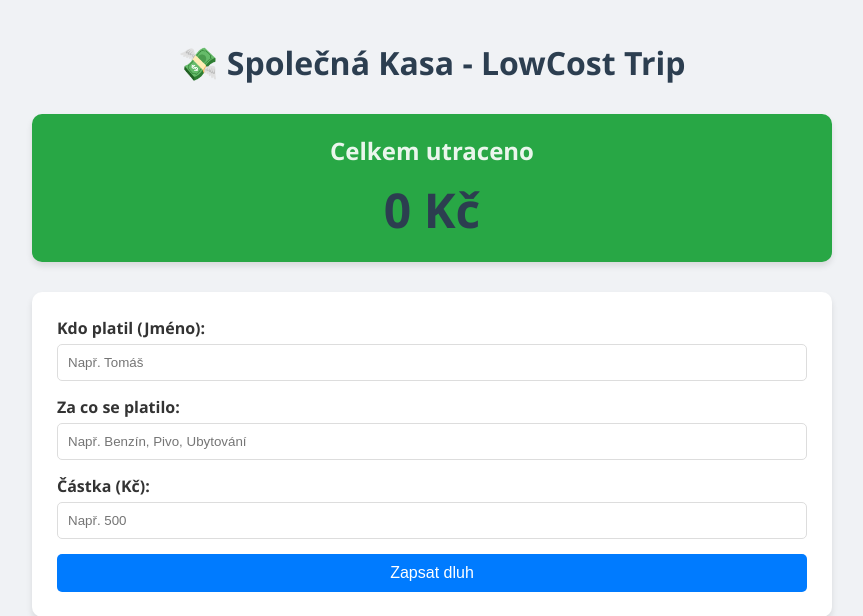
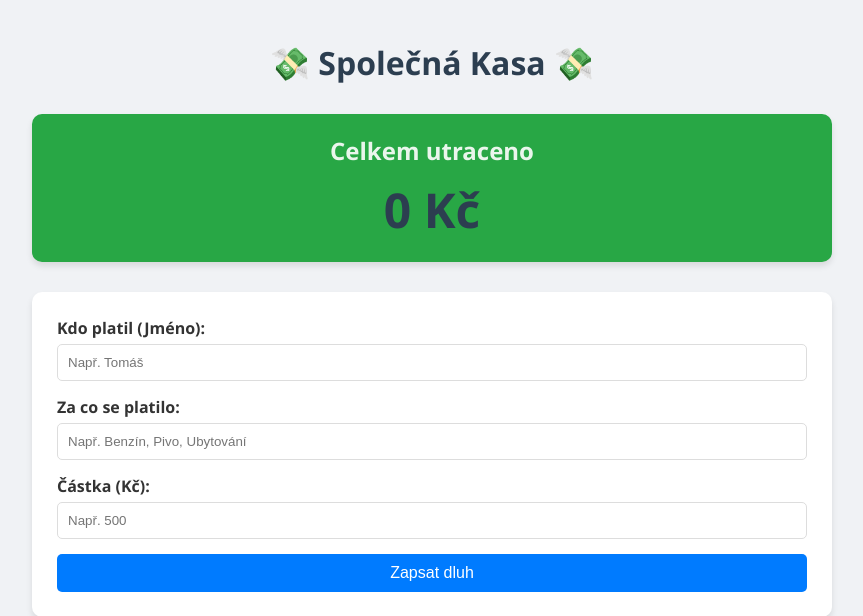
Before and after one commit to tomasgebauer00/Projekt-OS-22.1, a Flask app: page / in a window 1280 px wide. Shown: the top 616 px of the page, without its empty margins (208-1071 px from the left). Run offline with Flask 3, Linux system fonts and the light colour scheme; data that the repository does not hold is empty.

Commit message:
Zmena na Otice

```diff
--- a/templates/index.html
+++ b/templates/index.html
@@ -8,7 +8,7 @@
 </head>
 <body>
 
-    <h1>💸 Společná Kasa - LowCost Trip</h1>
+    <h1>💸 Společná Kasa 💸</h1>
 
     {% if weather %}
     <div class="weather-box">
```
